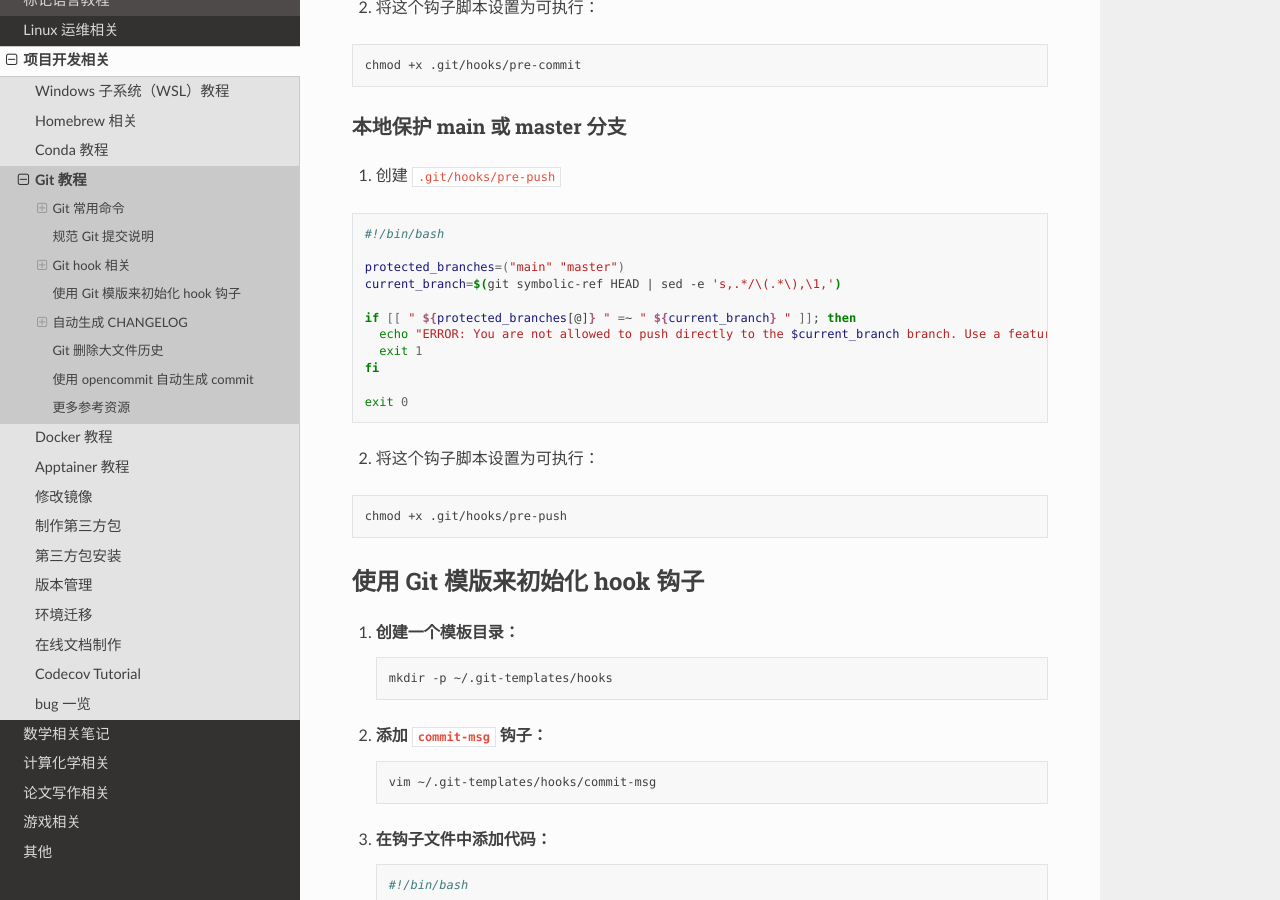
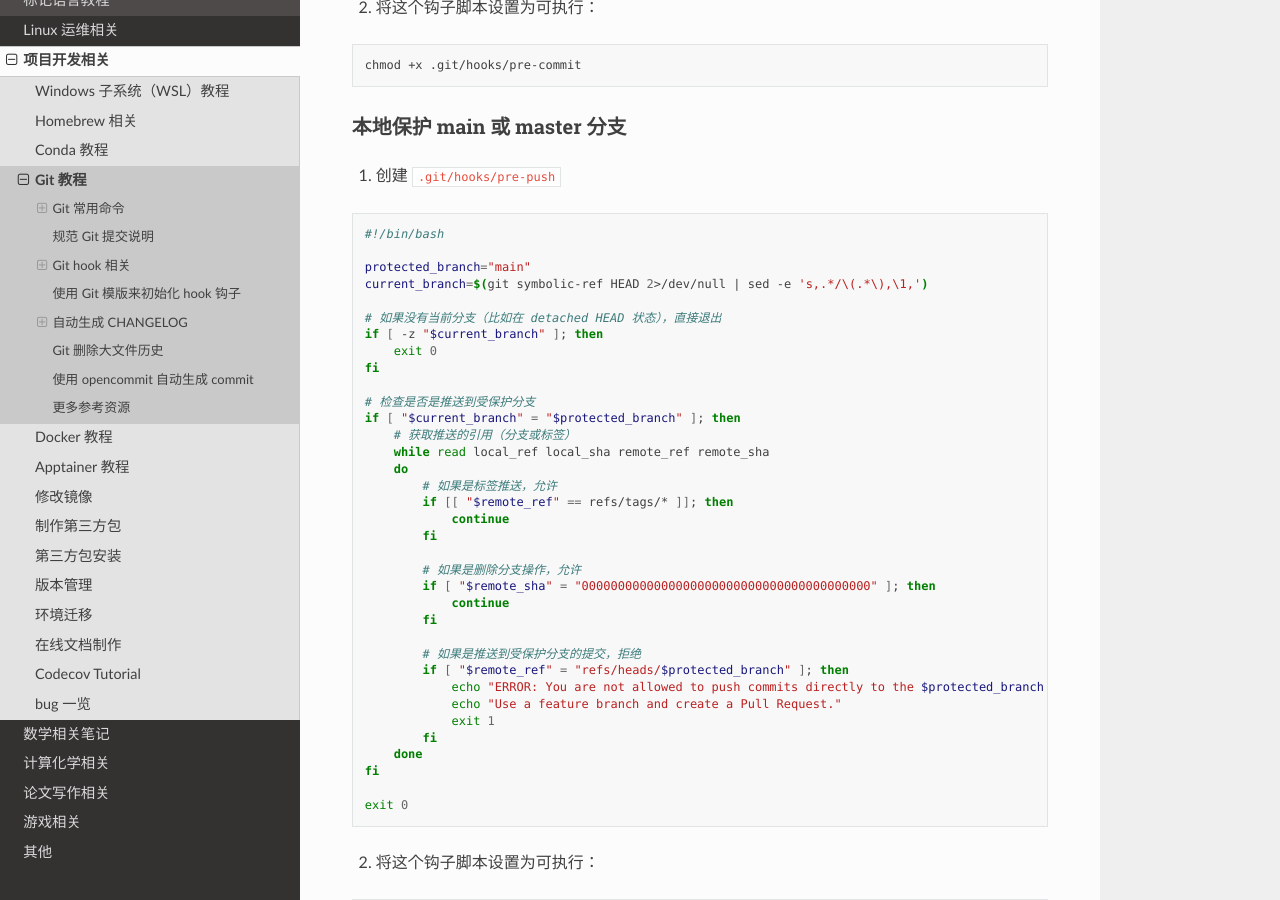
Before and after one commit to Rasic2/CodeNote, a Sphinx documentation site: the page built from docs/source/development/git.md, in a window 1280 px wide and 900 px high, scrolled down 7576 px. Built offline with Sphinx 7.4.7 and the Read the Docs theme 3.1.0, drawn with Linux system fonts in a browser that asks for light colours.

````diff
--- a/docs/source/development/git.md
+++ b/docs/source/development/git.md
@@ -393,12 +393,36 @@
 ```bash
 #!/bin/bash
 
-protected_branches=("main" "master")
-current_branch=$(git symbolic-ref HEAD | sed -e 's,.*/\(.*\),\1,')
+protected_branch="main"
+current_branch=$(git symbolic-ref HEAD 2>/dev/null | sed -e 's,.*/\(.*\),\1,')
 
-if [[ " ${protected_branches[@]} " =~ " ${current_branch} " ]]; then
-  echo "ERROR: You are not allowed to push directly to the $current_branch branch. Use a feature branch and create a Pull Request."
-  exit 1
+# 如果没有当前分支（比如在 detached HEAD 状态），直接退出
+if [ -z "$current_branch" ]; then
+    exit 0
+fi
+
+# 检查是否是推送到受保护分支
+if [ "$current_branch" = "$protected_branch" ]; then
+    # 获取推送的引用（分支或标签）
+    while read local_ref local_sha remote_ref remote_sha
+    do
+        # 如果是标签推送，允许
+        if [[ "$remote_ref" == refs/tags/* ]]; then
+            continue
+        fi
+
+        # 如果是删除分支操作，允许
+        if [ "$remote_sha" = "0000000000000000000000000000000000000000" ]; then
+            continue
+        fi
+
+        # 如果是推送到受保护分支的提交，拒绝
+        if [ "$remote_ref" = "refs/heads/$protected_branch" ]; then
+            echo "ERROR: You are not allowed to push commits directly to the $protected_branch branch."
+            echo "Use a feature branch and create a Pull Request."
+            exit 1
+        fi
+    done
 fi
 
 exit 0
````
